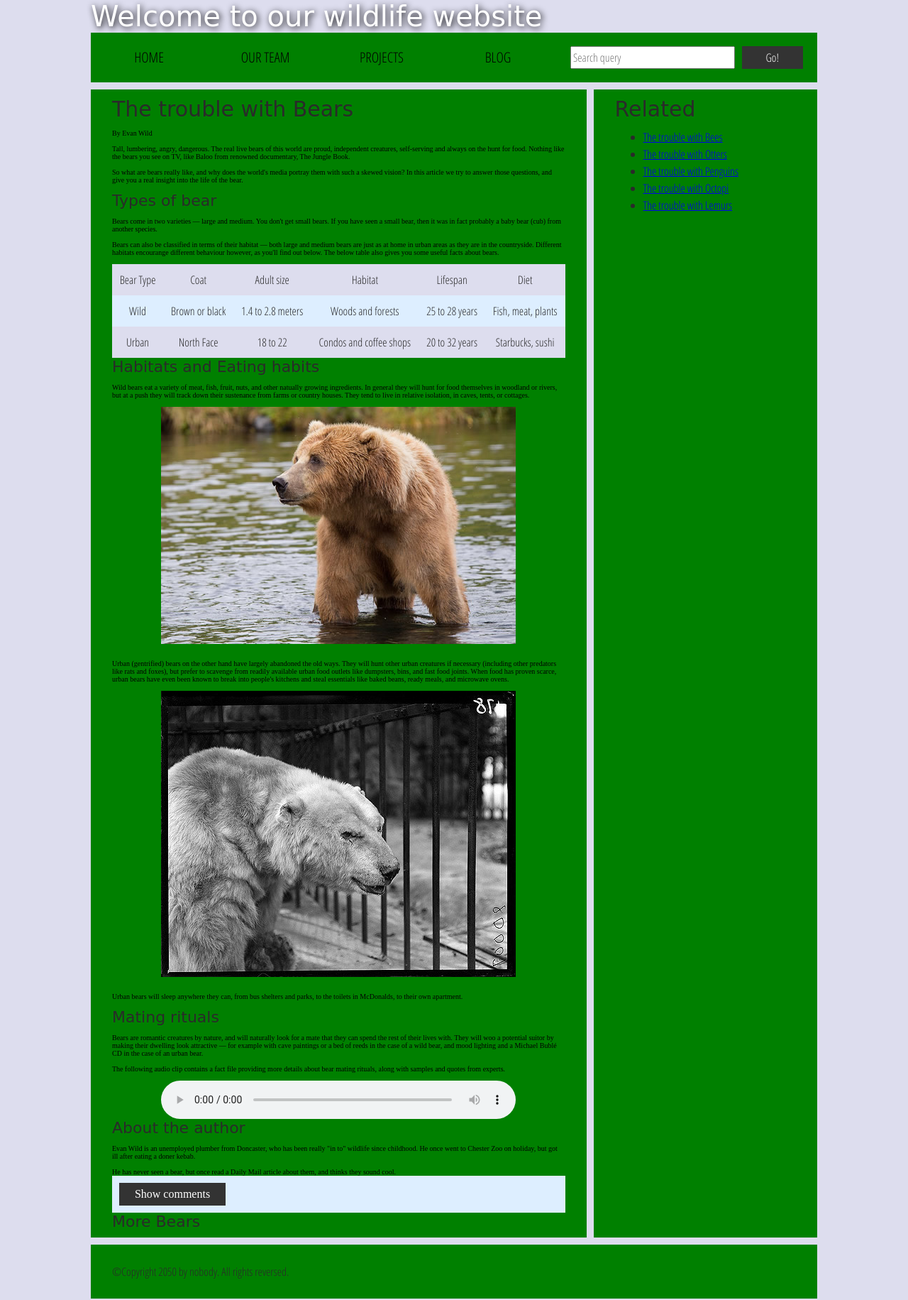
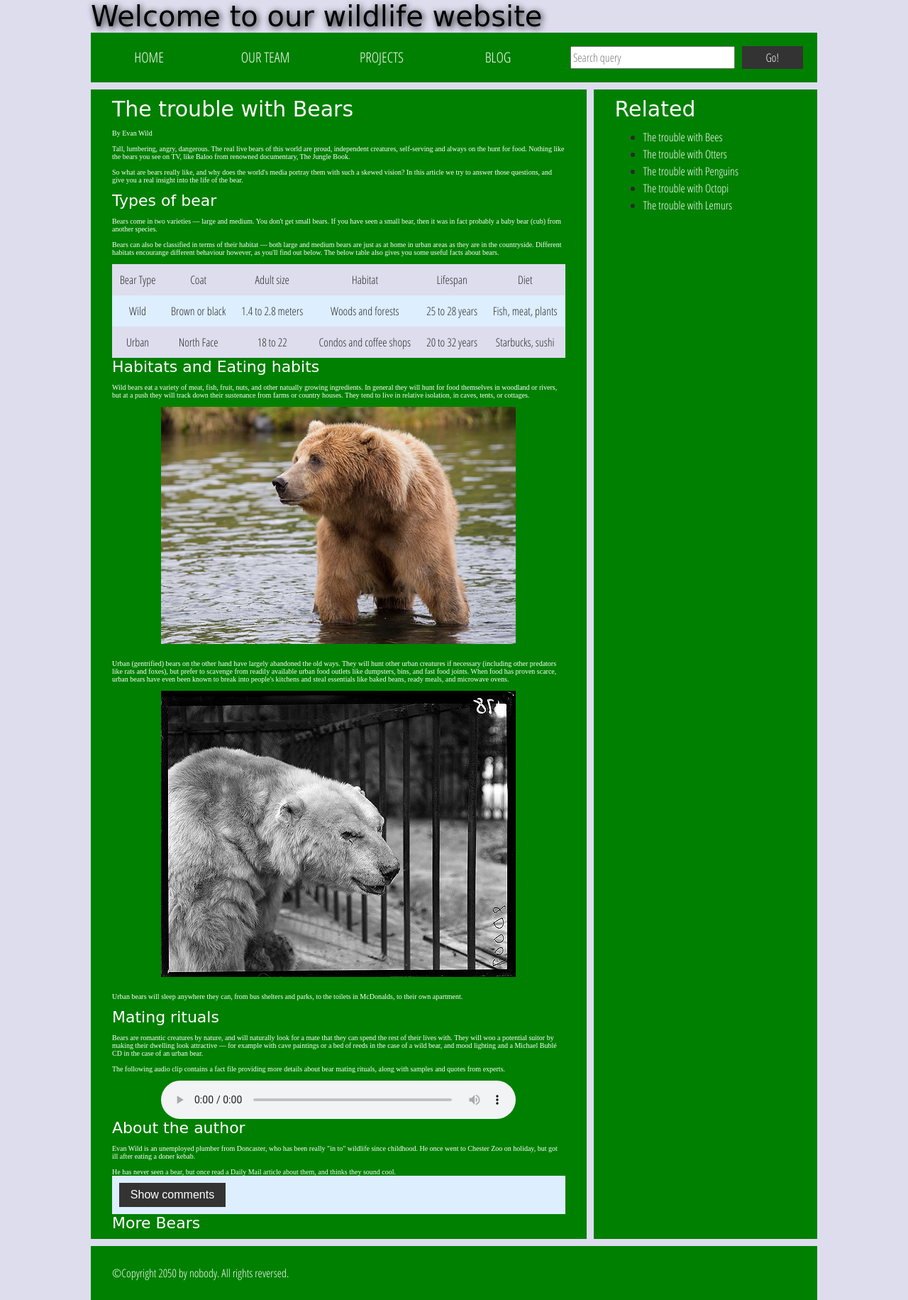
Before and after one commit to thomasvoznyak/webeng, a website built with Vite: page index.html in a window 1280 px wide. Shown: the whole page at 71% size. Built offline with nearby package versions, Linux system fonts and the light colour scheme; no server answers; a web font is replaced by a local one.

Commit message:
fourth_playground

```diff
--- a/index.html
+++ b/index.html
@@ -1,5 +1,5 @@
 <!doctype html>
-<html>
+<html lang="en">
   <head>
     <meta charset="utf-8" />
 
@@ -24,7 +24,7 @@
       <font size="7">Welcome to our wildlife website</font>
     </div>
 
-    <div class="nav">
+    <div class="nav" aria-label="Navigation">
       <ul>
         <li><a href="#">Home</a></li>
         <li><a href="#">Our team</a></li>
@@ -33,8 +33,13 @@
       </ul>
 
       <form class="search">
-        <input type="search" name="q" placeholder="Search query" />
-        <input type="submit" value="Go!" />
+        <input
+          type="search"
+          name="q"
+          placeholder="Search query"
+          aria-label="Search bar"
+        />
+        <input type="submit" value="Go!" aria-label="Search button" />
       </form>
     </div>
 
@@ -130,7 +135,7 @@
         The following audio clip contains a fact file providing more details
         about bear mating rituals, along with samples and quotes from experts.
         <br /><br />
-        <audio controls>
+        <audio controls aria-label="Audio file of mating bears">
           <source src="media/bear.mp3" type="audio/mp3" />
           <source src="media/bear.ogg" type="audio/ogg" />
           <p>It looks like your browser doesn't support HTML5 audio players.</p>
@@ -147,14 +152,14 @@
           them, and thinks they sound cool.
         </aside>
         <section class="comments">
-          <div class="show-hide">Show comments</div>
+          <button class="show-hide">Show comments</button>
 
           <div class="comment-wrapper">
-            <font size="6">Add comment</font>
+            <font size="6" style="color: black">Add comment</font>
 
-            <form class="comment-form">
+            <form class="comment-form" style="color: black">
               <div class="flex-pair">
-                Your name:
+                <label for="name">Your name:</label>
                 <input
                   type="text"
                   name="name"
@@ -163,7 +168,7 @@
                 />
               </div>
               <div class="flex-pair">
-                Your comment:
+                <label for="comment">Your comment:</label>
                 <input
                   type="text"
                   name="comment"
@@ -176,7 +181,7 @@
               </div>
             </form>
 
-            <font size="6">Comments</font>
+            <font size="6" style="color: black">Comments</font>
 
             <ul class="comment-container">
               <li>
@@ -194,7 +199,7 @@
           </div>
         </section>
 
-        <section class="more_bears">
+        <section class="more_bears" style="color: white">
           <font size="5">More Bears</font>
         </section>
       </article>
@@ -203,17 +208,19 @@
         <font size="6">Related</font>
 
         <ul>
-          <li><a href="#">The trouble with Bees</a></li>
-          <li><a href="#">The trouble with Otters</a></li>
-          <li><a href="#">The trouble with Penguins</a></li>
-          <li><a href="#">The trouble with Octopi</a></li>
-          <li><a href="#">The trouble with Lemurs</a></li>
+          <li><a href="#" class="menu-item">The trouble with Bees</a></li>
+          <li><a href="#" class="menu-item">The trouble with Otters</a></li>
+          <li><a href="#" class="menu-item">The trouble with Penguins</a></li>
+          <li><a href="#" class="menu-item">The trouble with Octopi</a></li>
+          <li><a href="#" class="menu-item">The trouble with Lemurs</a></li>
         </ul>
       </div>
     </main>
 
     <footer>
-      <p>©Copyright 2050 by nobody. All rights reversed.</p>
+      <p style="color: white">
+        ©Copyright 2050 by nobody. All rights reversed.
+      </p>
     </footer>
   </body>
 </html>
--- a/src/main/extractBearData.ts
+++ b/src/main/extractBearData.ts
@@ -42,7 +42,7 @@ export const extractBears = async (wikitext: string): Promise<void> => {
                   <div>
                       <h3>${bear.name} (${bear.binomial})</h3>
                       <img src="${bear.image}" alt="${bear.name}" style="width:200px; height:auto;">
-                      <p><strong>Range:</strong> ${bear.range}</p>
+                      <p style="color:white"><strong>Range:</strong> ${bear.range}</p>
                   </div>
               `;
               });
--- a/src/main/style.css
+++ b/src/main/style.css
@@ -20,7 +20,7 @@ body {
 
 font[size="7"], font[size="6"], font[size="5"] {
   font-family: 'Sonsie One', cursive;
-  color: #2a2a2a;
+  color: #ffffff;
 }
 
 p, input, li, table, label {
@@ -31,7 +31,7 @@ p, input, li, table, label {
 font[size="7"] {
   font-size: 4rem;
   text-align: center;
-  color: white;
+  color: #000000;
   text-shadow: 2px 2px 10px black;
 }
 
@@ -53,10 +53,12 @@ p, li, table {
 
 div[class="nav"], article, footer, .secondary {
   background-color: green;
+  color: white;
 }
 
 article, footer, .secondary {
   padding: 10px 30px;
+  color: white;
 }
 
 article {
@@ -89,7 +91,7 @@ div[class="nav"] a {
   font-size: 2rem;
   text-transform: uppercase;
   text-decoration: none;
-  color: black;
+  color: #ffffff;
 }
 
 div[class="nav"] .search {
@@ -129,6 +131,7 @@ article {
 
 .secondary {
   flex: 2;
+  color: white;
 }
 
 footer {
@@ -248,3 +251,8 @@ audio {
 .comment-container li p:nth-child(2) {
   flex: 5;
 }
+
+.menu-item {
+  text-decoration: none;
+  color: white;
+}
```
Also changed, not shown: README.md.
